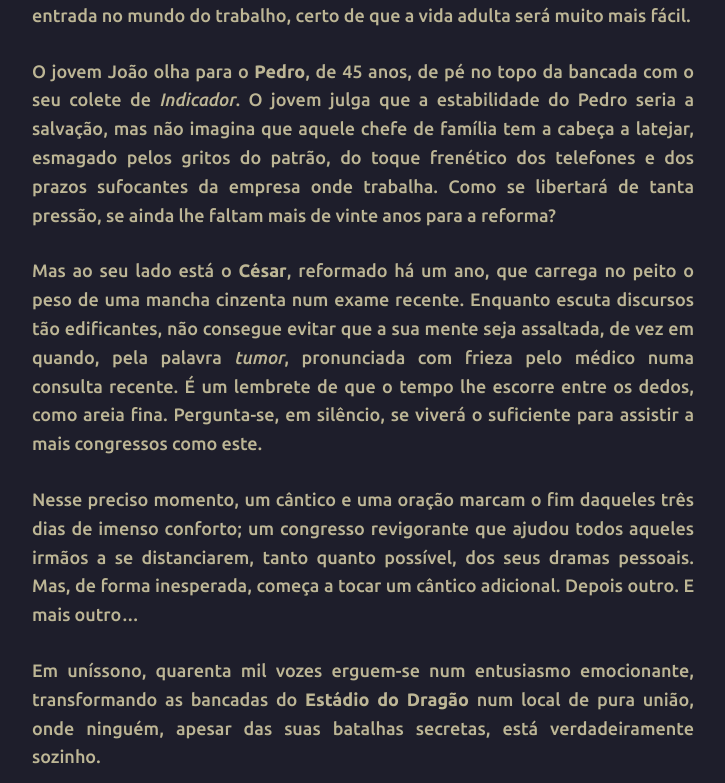
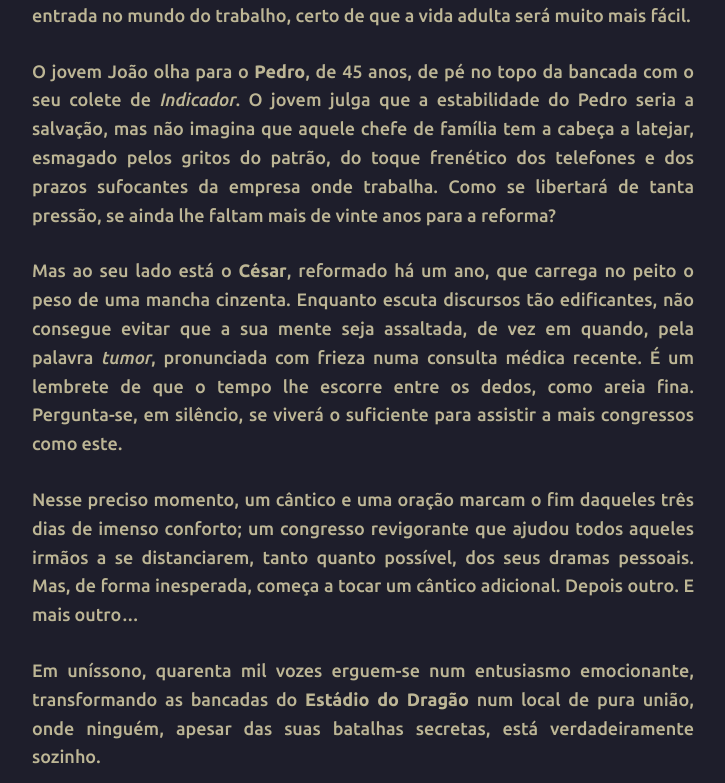
Before and after one commit to joaquim-capitao/queime-depois-de-ler, a Jekyll site: the page built from os-quarenta-mil.md, in a window 1280 px wide and 900 px high, scrolled down 1220 px, cut to the strip 0-783 px from the top of the window. Shown: the whole strip, without its empty margins (277-1002 px from the left). Built offline with Jekyll 4.4.1, drawn with Linux system fonts in a browser that asks for light colours; our own code applies the rules of GitHub Pages for plain Markdown files.

Commit message:
Atualizar o os-quarenta-mil.md

```diff
--- a/os-quarenta-mil.md
+++ b/os-quarenta-mil.md
@@ -13,7 +13,7 @@
 
 O jovem João olha para o **Pedro**, de 45 anos, de pé no topo da bancada com o seu colete de *Indicador*. O jovem julga que a estabilidade do Pedro seria a salvação, mas não imagina que aquele chefe de família tem a cabeça a latejar, esmagado pelos gritos do patrão, do toque frenético dos telefones e dos prazos sufocantes da empresa onde trabalha. Como se libertará de tanta pressão, se ainda lhe faltam mais de vinte anos para a reforma?
 
-Mas ao seu lado está o **César**, reformado há um ano, que carrega no peito o peso de uma mancha cinzenta num exame recente. Enquanto escuta discursos tão edificantes, não consegue evitar que a sua mente seja assaltada, de vez em quando, pela palavra *tumor*, pronunciada com frieza pelo médico numa consulta recente. É um lembrete de que o tempo lhe escorre entre os dedos, como areia fina. Pergunta-se, em silêncio, se viverá o suficiente para assistir a mais congressos como este.
+Mas ao seu lado está o **César**, reformado há um ano, que carrega no peito o peso de uma mancha cinzenta. Enquanto escuta discursos tão edificantes, não consegue evitar que a sua mente seja assaltada, de vez em quando, pela palavra *tumor*, pronunciada com frieza numa consulta médica recente. É um lembrete de que o tempo lhe escorre entre os dedos, como areia fina. Pergunta-se, em silêncio, se viverá o suficiente para assistir a mais congressos como este.
 
 Nesse preciso momento, um cântico e uma oração marcam o fim daqueles três dias de imenso conforto; um congresso revigorante que ajudou todos aqueles irmãos a se distanciarem, tanto quanto possível, dos seus dramas pessoais. Mas, de forma inesperada, começa a tocar um cântico adicional. Depois outro. E mais outro...
 
```
